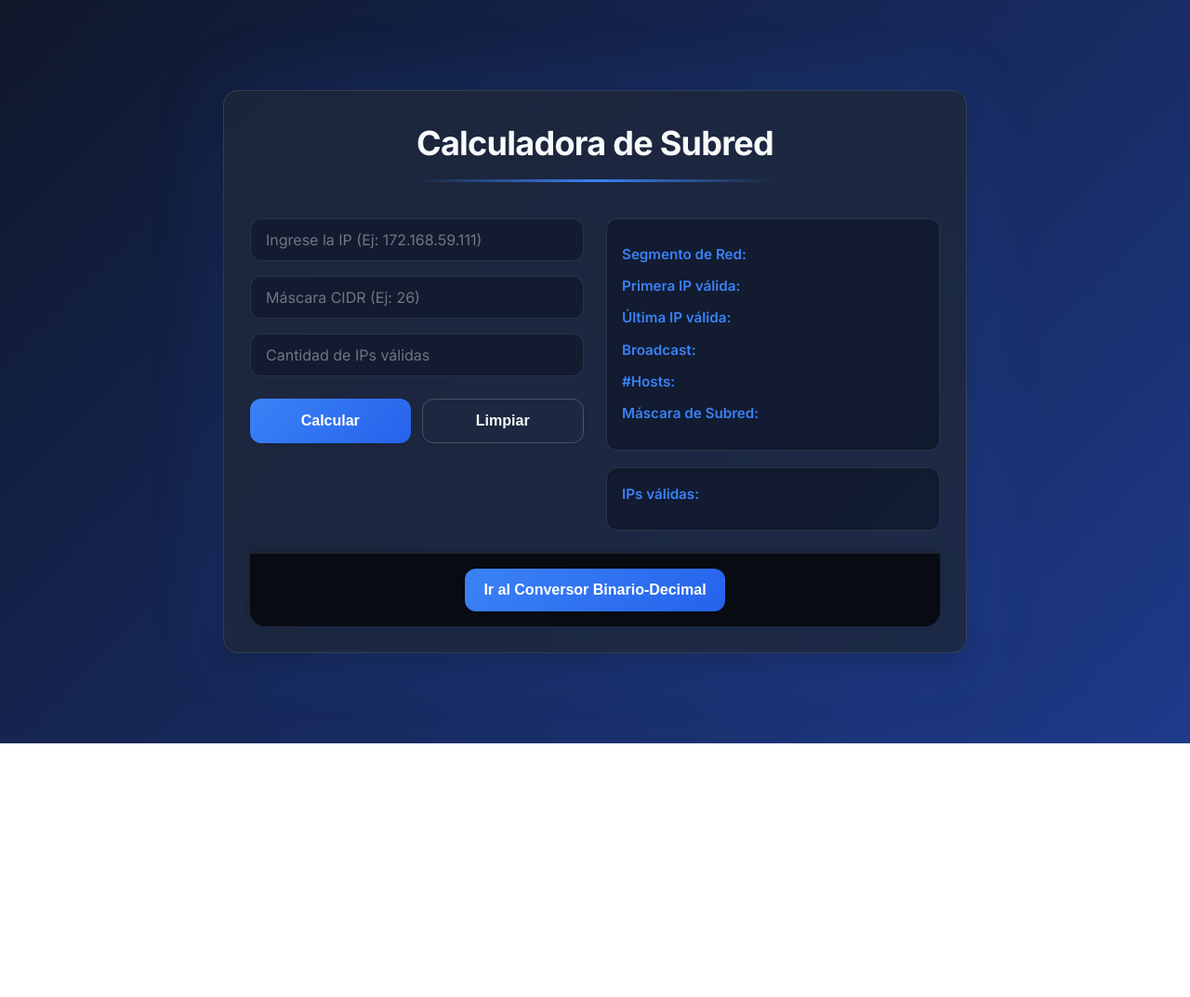
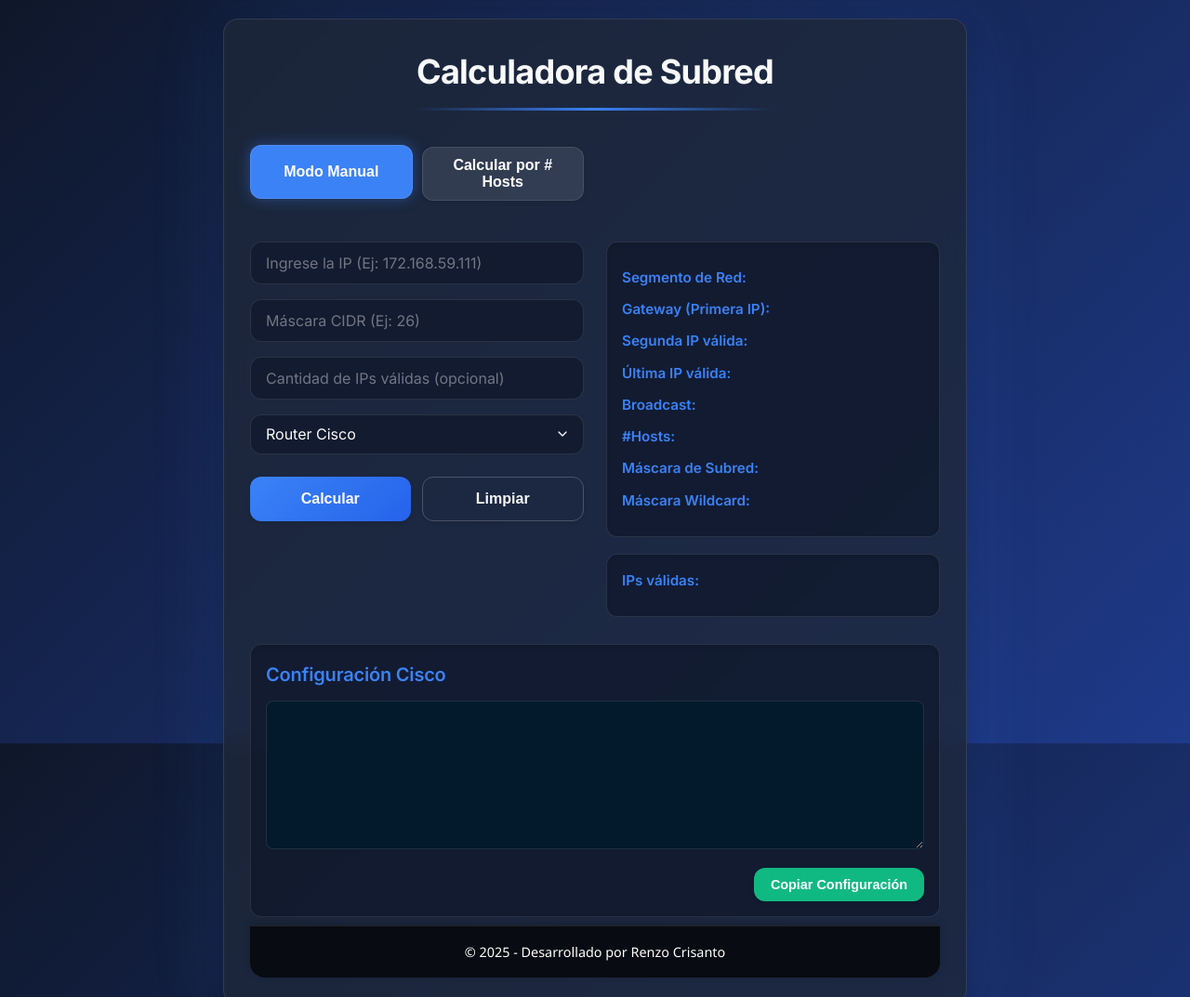
Before and after one commit to xXRenzoElProXx/CalculadoraSubred, a plain HTML site: page index.html in a window 1280 px wide. Shown: the top 1073 px of the page at 93% size. Before the commit the page ends 800 px from the top, so only its background shows below. Drawn offline with Linux system fonts and the light colour scheme.

Commit message:
Update index.html

```diff
--- a/index.html
+++ b/index.html
@@ -4,6 +4,14 @@
 <head>
     <meta charset="UTF-8">
     <meta name="viewport" content="width=device-width, initial-scale=1.0">
+    <meta name="author" content="Renzo Enrique Crisanto Crisanto">
+    <meta name="creator" content="Renzo Enrique Crisanto Crisanto">
+    <meta name="publisher" content="Renzo Enrique Crisanto Crisanto">
+    <meta name="description"
+        content="Calculadora de Subred IP desarrollada por Renzo Enrique Crisanto Crisanto. Herramienta interactiva para estudiantes y profesionales de redes.">
+    <meta name="keywords"
+        content="calculadora subred, CIDR, IP, subredes, redes Cisco, red IPv4, herramienta de redes, Renzo Enrique Crisanto, ingeniería de software, subred por hosts, VLSM, subnet calculator">
+    <meta property="og:type" content="website">
     <title>Calculadora de Subred</title>
     <link rel="stylesheet" href="estilos.css">
     <link rel="shortcut icon" href="icon.png" type="image/x-icon">
@@ -15,13 +23,25 @@
             <h2>Calculadora de Subred</h2>
         </div>
 
-        <div class="input-section">
+        <div class="mode-selector">
+            <button id="modo-manual" class="active" onclick="cambiarModo('manual')">Modo Manual</button>
+            <button id="modo-hosts" onclick="cambiarModo('hosts')">Calcular por # Hosts</button>
+        </div>
+
+        <div class="input-section" id="seccion-manual">
             <input type="text" id="ip" placeholder="Ingrese la IP (Ej: 172.168.59.111)" oninput="validarIp()"
                 autocomplete="off">
             <input type="number" id="cidr" placeholder="Máscara CIDR (Ej: 26)" min="1" max="32"
-                oninput="validarCidr(); actualizarMaximoCantidadIps()">
-            <input type="number" id="cantidadIps" placeholder="Cantidad de IPs válidas" min="1"
-                oninput="validarCantidadIps()">
+                oninput="validarCidr(); actualizarMaximoCantidadIps()" autocomplete="off">
+            <input type="number" id="cantidadIps" placeholder="Cantidad de IPs válidas (opcional)" min="1"
+                oninput="validarCantidadIps()" autocomplete="off">
+            <select id="tipoDispositivo">
+                <option value="router">Router Cisco</option>
+                <option value="switch">Switch Cisco</option>
+                <option value="pc">PC / Host</option>
+                <option value="vlan">VLAN</option>
+                <option value="acl">ACL (Access Control List)</option>
+            </select>
             <div class="buttons">
                 <button onclick="calcular()" id="calcular">Calcular</button>
                 <button onclick="limpiar()" id="limpiar">Limpiar</button>
@@ -29,27 +49,53 @@
             <div id="error" class="error"></div>
         </div>
 
+        <div class="input-section hidden" id="seccion-hosts">
+            <input type="text" id="ip-hosts" placeholder="Ingrese la IP (Ej: 172.168.59.111)" autocomplete="off">
+            <input type="number" id="num-hosts" placeholder="Número de hosts necesarios (Ej: 62)" min="1"
+                oninput="validarNumHosts()" autocomplete="off">
+            <select id="tipoDispositivo-hosts">
+                <option value="router">Router Cisco</option>
+                <option value="switch">Switch Cisco</option>
+                <option value="pc">PC / Host</option>
+                <option value="acl">ACL (Access Control List)</option>
+            </select>
+            <div class="buttons">
+                <button onclick="calcularPorHosts()" id="calcular-hosts">Calcular</button>
+                <button onclick="limpiarHosts()" id="limpiar-hosts">Limpiar</button>
+            </div>
+            <div id="error-hosts" class="error"></div>
+            <div id="cidr-calculado" class="cidr-info hidden">
+                <p>Máscara CIDR calculada: <span id="cidr-valor"></span></p>
+            </div>
+        </div>
+
         <div class="results-section">
             <div class="result">
                 <p><strong>Segmento de Red:</strong> <span id="red"></span></p>
-                <p><strong>Primera IP válida:</strong> <span id="primeraIp"></span></p>
+                <p><strong>Gateway (Primera IP):</strong> <span id="gateway"></span></p>
+                <p><strong>Segunda IP válida:</strong> <span id="segundaIp"></span></p>
                 <p><strong>Última IP válida:</strong> <span id="ultimaIp"></span></p>
                 <p><strong>Broadcast:</strong> <span id="broadcast"></span></p>
                 <p><strong>#Hosts:</strong> <span id="hosts"></span></p>
                 <p><strong>Máscara de Subred:</strong> <span id="mascaraDecimal"></span></p>
+                <p><strong>Máscara Wildcard:</strong> <span id="wildcardMask"></span></p>
             </div>
 
-            <div class="valid-ips">
+            <div class="valid-ips" id="valid-ips-section">
                 <p>IPs válidas:</p>
                 <ul id="ipsValidasList"></ul>
             </div>
         </div>
 
-        <div class="footer">
-            <button id="redirect-button" onclick="window.location.href='https://conversor-binario-decimal.vercel.app/'">
-                Ir al Conversor Binario-Decimal
-            </button>
+        <div class="cisco-config" id="cisco-config-section">
+            <h3>Configuración Cisco</h3>
+            <textarea id="configuracionCisco" readonly></textarea>
+            <button id="copiarBtn" onclick="copiarConfiguracion()">Copiar Configuración</button>
         </div>
+
+        <footer class="footer">
+            <p>&copy; 2025 - Desarrollado por Renzo Crisanto</p>
+        </footer>
     </div>
 
     <script src="script.js"></script>
```
